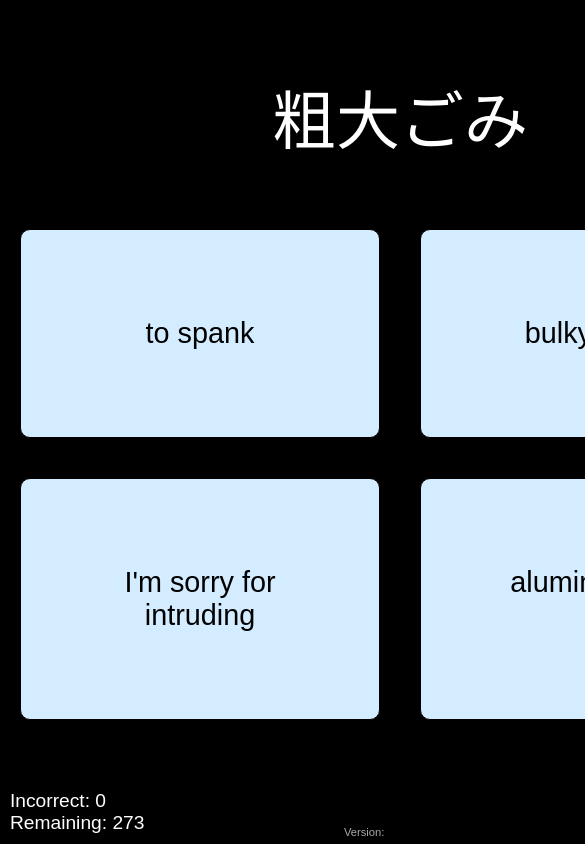
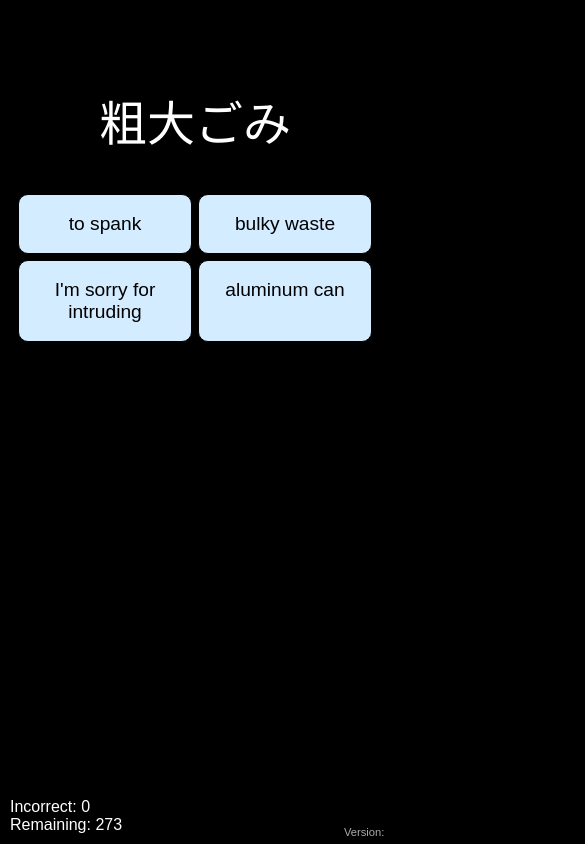
Before and after one commit to PureGero/jlpt-vocab-trainer, a React (Create React App) app: page / in a window 390 px wide. Shown: the top 844 px of the page, 585 px wide, since content can reach past the window. Built offline with nearby package versions, Linux system fonts and the light colour scheme.

Commit message:
Add mobile support

```diff
--- a/src/Game.tsx
+++ b/src/Game.tsx
@@ -10,6 +10,10 @@ const WordsLeft = styled.div`
   color: white;
   font-size: 1.2em;
   padding: 10px;
+
+  @media (max-width: 800px) {
+    font-size: 1em;
+  }
 `;
 
 export interface GameVocab {
--- a/src/Option.tsx
+++ b/src/Option.tsx
@@ -15,10 +15,22 @@ const Container = styled.div`
     background-color: #e4f7ff;
     cursor: pointer;
   }
+
+  @media (max-width: 800px) {
+    font-size: 1.2em;
+    flex: 1 0 34%;
+    padding: 0;
+    margin: 3px;
+  }
 `;
 
 const Answer = styled.div`
   font-size: 0.8em;
+
+  @media (max-width: 800px) {
+    margin-top: -5px;
+    padding-bottom: 5px;
+  }
 `;
 
 interface OptionProps {
--- a/src/Round.tsx
+++ b/src/Round.tsx
@@ -8,7 +8,11 @@ const Center = styled.div`
   flex-direction: column;
   justify-content: center;
   margin: 70px auto 0;
-  width: 800px;
+  max-width: 800px;
+
+  @media (max-width: 800px) {
+    padding: 15px;
+  }
 `;
 
 const Background = styled.div`
@@ -22,6 +26,10 @@ const Word = styled.div`
   font-size: 4em;
   text-align: center;
   padding: 0px;
+
+  @media (max-width: 800px) {
+    font-size: 3em;
+  }
 `;
 
 const Furigana = styled.div`
@@ -29,6 +37,10 @@ const Furigana = styled.div`
   font-size: 2em;
   text-align: center;
   padding: 0px 0px 10px;
+
+  @media (max-width: 800px) {
+    font-size: 1.4em;
+  }
 `;
 
 const ExampleSentence = styled.div`
@@ -36,6 +48,10 @@ const ExampleSentence = styled.div`
   font-size: 2em;
   text-align: center;
   padding: 15px 0 0;
+
+  @media (max-width: 800px) {
+    font-size: 1.6em;
+  }
 `;
 
 const ExampleSentenceTranslation = styled.div`
@@ -43,20 +59,35 @@ const ExampleSentenceTranslation = styled.div`
   font-size: 1.5em;
   text-align: center;
   padding: 0;
+
+  @media (max-width: 800px) {
+    font-size: 1.2em;
+  }
+`;
+
+const NextButtonContainer = styled.div`
+  display: flex;
+  margin: 20px 0;
+  justify-content: center;
 `;
 
 const NextButton = styled.button`
   background-color: #d4ecff;
   border: 1px solid black;
   border-radius: 10px;
+  color: inherit;
   font-size: 1.5em;
-  margin: 20px auto;
   padding: 10px 20px;
-  width: 400px;
+  max-width: 400px;
+  width: 100%;
 
   &:hover {
     background-color: #e4f7ff;
     cursor: pointer;
+  }
+
+  @media (max-width: 400px) {
+    margin: 0 20px;
   }
 `;
 
@@ -109,7 +140,7 @@ function Round(props: RoundProps) {
 
         <ExampleSentence>{correct != null ? props.roundInfo.vocab?.vocab.example.sentence : '\u00A0'}</ExampleSentence>
         <ExampleSentenceTranslation>{correct != null ? props.roundInfo.vocab?.vocab.example.translation : '\u00A0'}</ExampleSentenceTranslation>
-        {correct != null ? <NextButton onClick={props.nextRound}>Next &gt;</NextButton> : null}
+        {correct != null ? <NextButtonContainer><NextButton onClick={props.nextRound}>Next &gt;</NextButton></NextButtonContainer> : null}
       </Center>
     </Background>
   );
```
Also changed, not shown: src/vocab/n2/第一週.csv.
